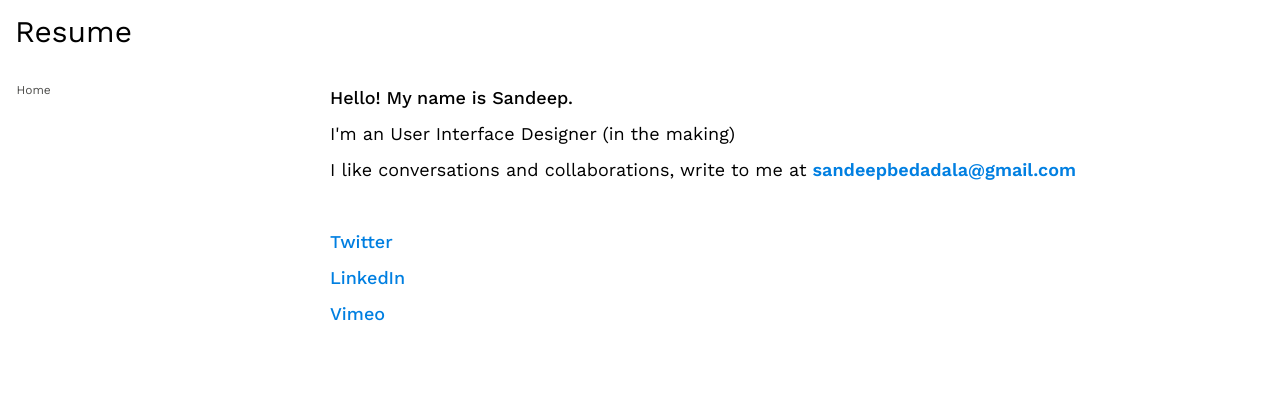
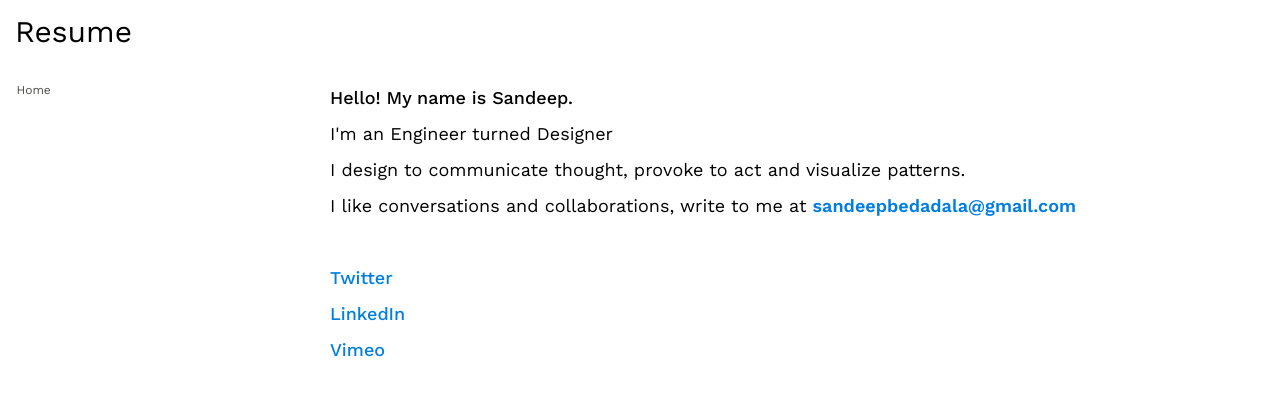
Before and after one commit to bedadala92/New-Portfolio, a Jekyll site: the page built from about/index.html, in a window 1280 px wide. Shown: the top 396 px of the page. Built offline with Jekyll 4.4.1, drawn with Linux system fonts in a browser that asks for light colours.

Commit message:
made some changes

```diff
--- a/_includes/about.html
+++ b/_includes/about.html
@@ -1,5 +1,6 @@
 <div class="home-wrap"><div class="header-position"><div class="heading"><div id="brand">Resume</div></div><div class="subnav"><ul><li><a href="{{site.baseurl}}/">Home</a></li></ul></div></div><section class="about"><div style="padding-right:0%" class="intro"><span class="role">Hello! My name is Sandeep.<br></span>
-<span class="place">I'm an User Interface Designer (in the making)<br>
+<span class="place">I'm an Engineer turned Designer<br>
+<span class="place">I design to communicate thought, provoke to act and visualize patterns.<br>
 I like conversations and collaborations, write to me at <span class="type">sandeepbedadala@gmail.com<br><br>
 <span class="role"><a style ="font-size: 18px; color: #007FE1;" href="https://twitter.com/sandeepbedadala">Twitter</a><br><a style ="font-size: 18px; color: #007FE1;"href="https://www.linkedin.com/in/sandybedadala">LinkedIn</a><br>
 <a style ="font-size: 18px; color: #007FE1;"href="https://vimeo.com/user29839963">Vimeo</a>
--- a/_includes/header.html
+++ b/_includes/header.html
@@ -1,2 +1,2 @@
 <div class="home-wrap header"><div class="header-position"><div class="logo"><img src="/assets/img/hp_gallery_tn/bannerHS.png"/><div id="name" style="max-width:100%;line-height:1.5em; padding-top:15px"><span style="font-size:18px; font-weight:500;">Sandeep Bedadala</span></div>
-<div id="name" style="max-width:100%;line-height:1.5em; padding-top:5px;"><span style="font-size:14px; font-weight:500;">User Interface Designer</div></div><ul style="padding-top:55px"><li><a href="{{site.baseurl}}/about/">About</a></li><li><a href="{{site.baseurl}}/resume/">Resume</a></li><li><a href="{{site.baseurl}}/blog/">Blog</a></li></ul></div></div>
+<div id="name" style="max-width:100%;line-height:1.5em; padding-top:5px;"><span style="font-size:14px; font-weight:500;">Interaction Designer</div></div><ul style="padding-top:55px"><li><a href="{{site.baseurl}}/about/">About</a></li><li><a href="{{site.baseurl}}/resume/">Resume</a></li><li><a href="{{site.baseurl}}/blog/">Blog</a></li></ul></div></div>
--- a/_includes/resume.html
+++ b/_includes/resume.html
@@ -1,4 +1,4 @@
-<div class="home-wrap"><div class="header-position"><div class="heading"><div id="brand">Resume</div></div><div class="subnav"><ul><li><a href="{{site.baseurl}}/">Home</a></li></ul></div></div><section class="about"><div style="padding-right:0%" class="intro"><a href="https://drive.google.com/open?id=0B6TkgVqfgAwXcmdCakFzZzc2aUk"><span class="box">Download my Resume</span></a></br></br>
+<div class="home-wrap"><div class="header-position"><div class="heading"><div id="brand">Resume</div></div><div class="subnav"><ul><li><a href="{{site.baseurl}}/">Home</a></li></ul></div></div><section class="about"><div style="padding-right:0%" class="intro"><a href="https://drive.google.com/file/d/0B6TkgVqfgAwXdEFVTXJJRC1ZZlk/view?usp=sharing"><span class="box">Download my Resume</span></a></br></br>
 <div style="line-height:1.5em"><span class="type">Education</span><br>
 <span class="role">MA Digital Arts & Sciences</span><br>
 <span class="place">University of Florida</span></br>
--- a/_jadefiles/about.jade
+++ b/_jadefiles/about.jade
@@ -9,7 +9,8 @@
   section.about
     .intro(style="padding-right:0%").
       <span class="role">Hello! My name is Sandeep.<br></span>
-      <span class="place">I'm an User Interface Designer (in the making)<br>
+      <span class="place">I'm an Engineer turned Designer<br>
+      <span class="place">I design to communicate thought, provoke to act and visualize patterns.<br>
       I like conversations and collaborations, write to me at <span class="type">sandeepbedadala@gmail.com<br><br>
       <span class="role"><a style ="font-size: 18px; color: #007FE1;" href="https://twitter.com/sandeepbedadala">Twitter</a><br><a style ="font-size: 18px; color: #007FE1;"href="https://www.linkedin.com/in/sandybedadala">LinkedIn</a><br>
       <a style ="font-size: 18px; color: #007FE1;"href="https://vimeo.com/user29839963">Vimeo</a>
--- a/_jadefiles/resume.jade
+++ b/_jadefiles/resume.jade
@@ -8,7 +8,7 @@
         li: a(href="{{site.baseurl}}/") Home
   section.about
     .intro(style="padding-right:0%").
-      <a href="https://drive.google.com/open?id=0B6TkgVqfgAwXcmdCakFzZzc2aUk"><span class="box">Download my Resume</span></a></br></br>
+      <a href="https://drive.google.com/file/d/0B6TkgVqfgAwXdEFVTXJJRC1ZZlk/view?usp=sharing"><span class="box">Download my Resume</span></a></br></br>
       <div style="line-height:1.5em"><span class="type">Education</span><br>
       <span class="role">MA Digital Arts & Sciences</span><br>
       <span class="place">University of Florida</span></br>
```
